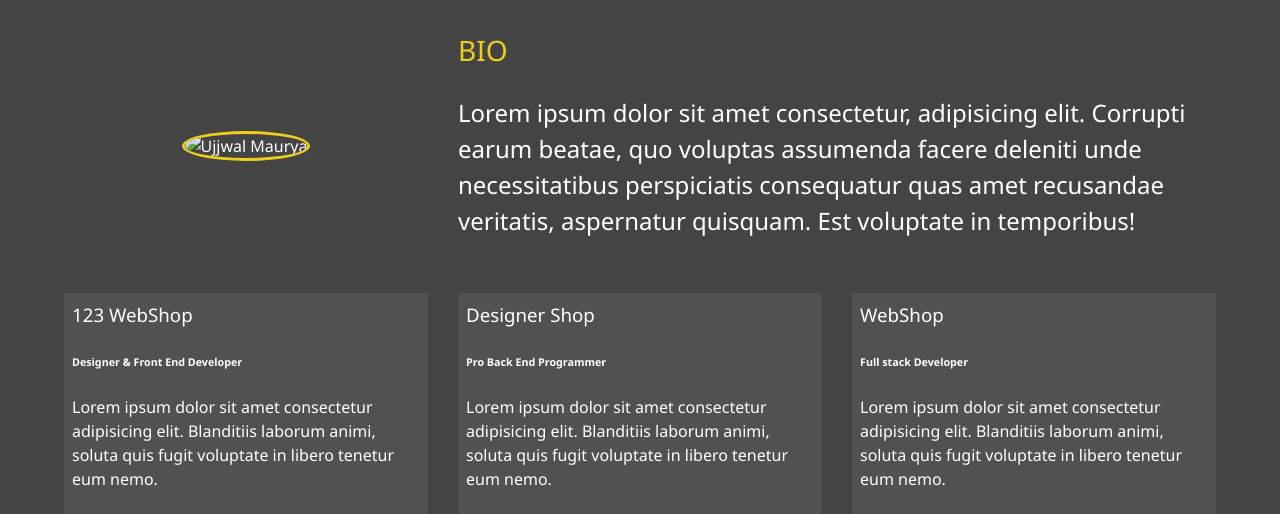
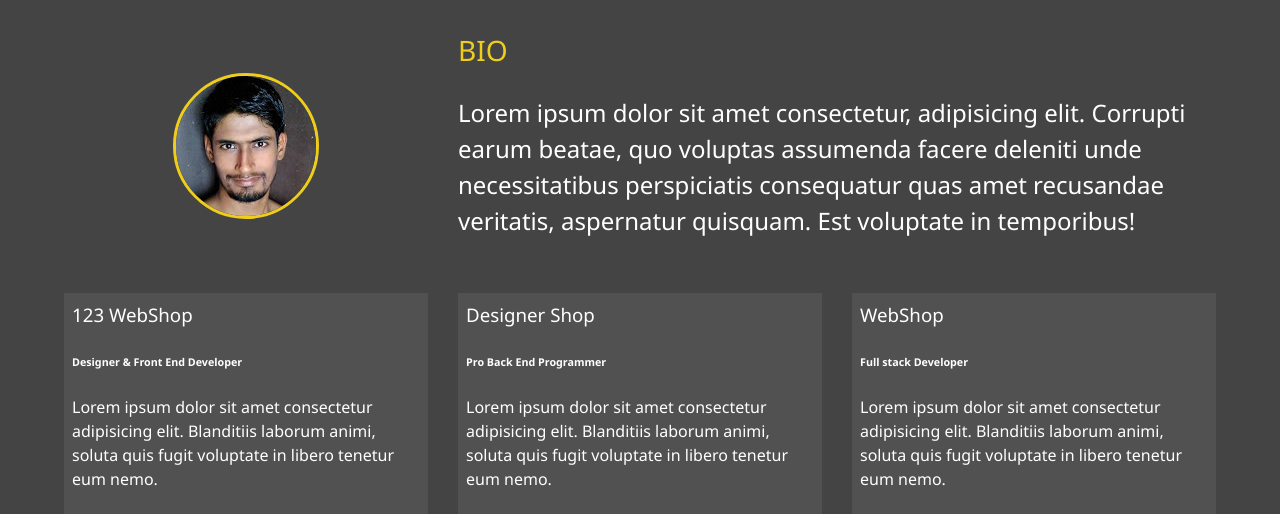
Before and after one commit to Ujjawal0619/simple-modern-portfolio, a website: page dist/about.html in a window 1280 px wide. Shown: the part 247-761 px from the top of the page. Drawn offline with Linux system fonts and the light colour scheme.

Commit message:
fix about page portrait

```diff
--- a/dist/about.html
+++ b/dist/about.html
@@ -41,7 +41,7 @@
         <h1 class="lg-heading">About <span class="text-secondary">Me</span></h1>
         <h2 class="sm-heading">Let me tell you a few things...</h2>
         <div class="about-info">
-            <img src="img.portrait.jpg" alt="Ujjwal Maurya" class="bio-image">
+            <img src="img\portrait.jpg" alt="Ujjwal Maurya" class="bio-image">
             <div class="bio">
                 <h3 class="text-secondary">BIO</h3>
                 <p>Lorem ipsum dolor sit amet consectetur, adipisicing elit. Corrupti earum beatae, quo voluptas assumenda facere deleniti unde necessitatibus perspiciatis consequatur quas amet recusandae veritatis, aspernatur quisquam. Est voluptate in temporibus!</p>
```
